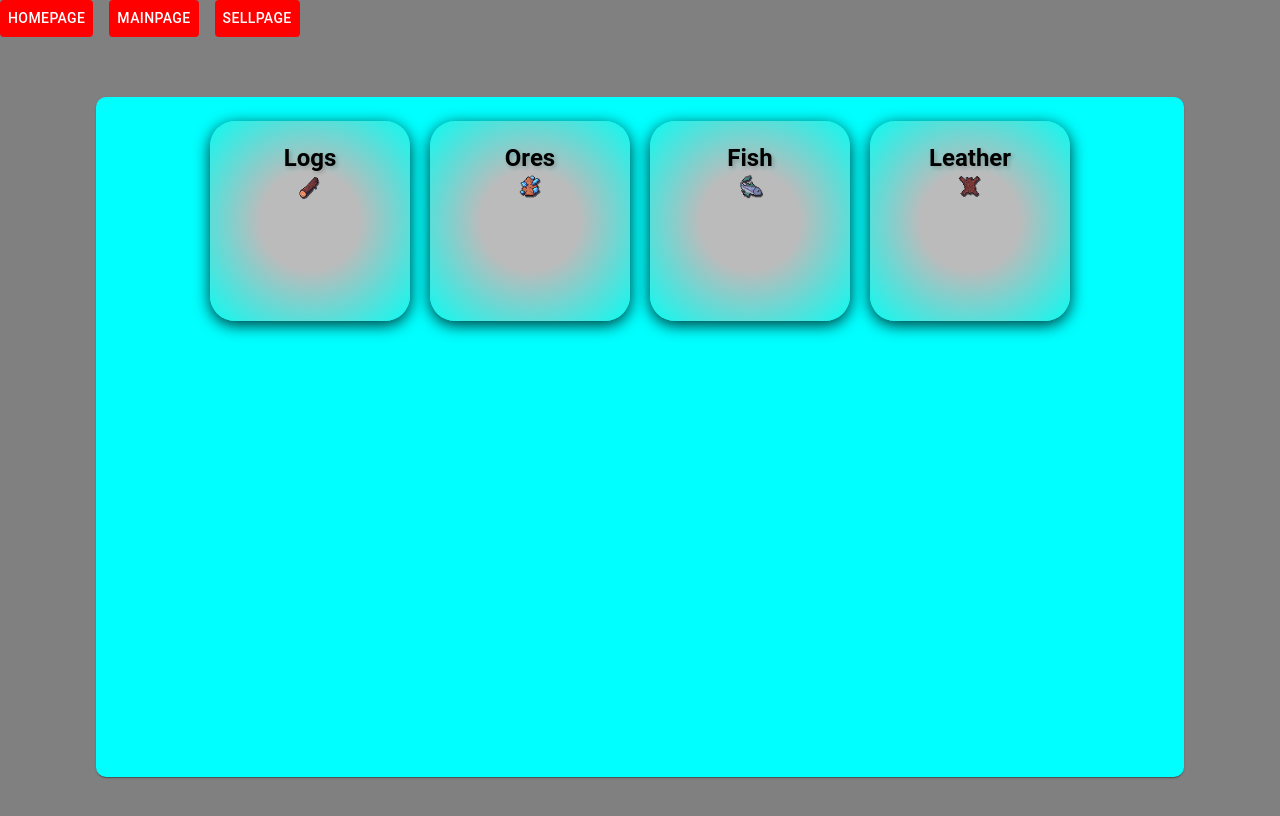
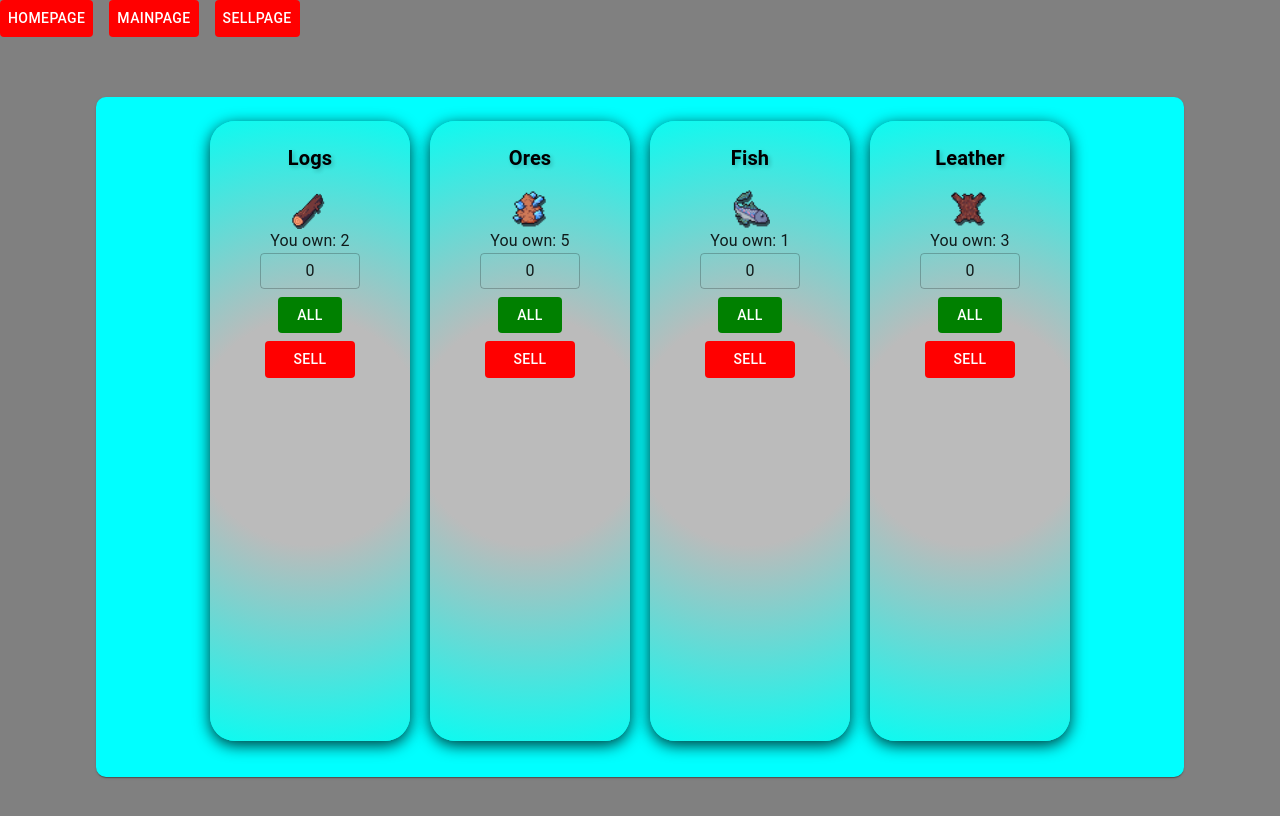
Before and after one commit to NCsaszar/incremental-mmo, a React app: page / in a window 1280 px wide. Shown: the top 816 px of the page. Built offline with nearby package versions, Linux system fonts and the light colour scheme; no server answers; the database is empty.

Commit message:
sell card created

```diff
--- a/src/Skills/SellCard.jsx
+++ b/src/Skills/SellCard.jsx
@@ -1,11 +1,9 @@
-import React from 'react';
-import Card from '@mui/material/Card';
-import Box from '@mui/material/Box';
-import { Typography } from '@mui/material';
-import ExperienceBar from './ExperienceBar';
+import React, { useState, useRef } from 'react';
+import { Typography, Box, Card, Stack, Button, TextField } from '@mui/material';
 import { log, ore, fish, leather } from '../resourcepics';
 
 const SkillCard = ({ resource }) => {
+  const [quantity, setQuantity] = useState(0);
   let resourceName;
   let skillImage;
   if (resource.name == 'log') {
@@ -35,7 +33,7 @@ const SkillCard = ({ resource }) => {
     flexDirection: 'column',
     alignItems: 'center',
     width: '200px',
-    height: '200px',
+    minHeight: '200px',
     padding: '5px',
     margin: '10px',
     borderRadius: '25px',
@@ -44,13 +42,58 @@ const SkillCard = ({ resource }) => {
     transform: 'translateY(-6px)', // Translation to make the card appear lifted
   };
 
+  const sellbtnstyle = {
+    bgcolor: 'red',
+    color: 'white',
+    '&:hover': {
+      transform: 'scale(1.05)',
+      boxShadow: '0 2px 4px rgba(0,0,0,0.25)',
+      bgcolor: 'red',
+    },
+  };
+
+  const allbtnstyle = {
+    bgcolor: 'green',
+    color: 'white',
+    '&:hover': {
+      transform: 'scale(1.05)',
+      boxShadow: '0 2px 4px rgba(0,0,0,0.25)',
+      bgcolor: 'green',
+    },
+  };
+
+  // Define a ref to access the input element
+  const inputRef = useRef();
+
+  const handleFocus = (event) => {
+    event.target.select();
+  };
+
+  const handleBlur = () => {
+    if (quantity > resource.qty) {
+      setQuantity(resource.qty);
+    }
+    if (!quantity) {
+      setQuantity(0);
+    }
+  };
+
+  const handleChange = (event) => {
+    setQuantity(event.target.value);
+  };
+
+  const handleAllBtn = () => {
+    setQuantity(resource.qty);
+  };
+
   return (
     <Card sx={cardStyle}>
       <Box sx={{ textAlign: 'center', marginTop: '16px' }}>
         <Typography
           component="div"
-          variant="h5"
+          variant="h6"
           sx={{
+            mb: '15px',
             textAlign: 'center',
             color: 'black', // Custom text color
             fontWeight: 'bold', // Custom font weight
@@ -71,11 +114,50 @@ const SkillCard = ({ resource }) => {
           src={skillImage}
           alt={resource.name}
           style={{
-            width: '25px',
-            height: '25px',
+            width: '40px',
+            height: '40px',
           }}
         />
       </Box>
+      <Typography>You own: {resource.qty}</Typography>
+      <Stack
+        direction="column"
+        spacing={1}
+        sx={{ justifyContent: 'center', alignItems: 'center' }}
+      >
+        <TextField
+          type="number"
+          inputProps={{
+            min: 0,
+            max: resource.qty,
+          }}
+          value={quantity}
+          inputRef={inputRef}
+          onFocus={handleFocus}
+          onBlur={handleBlur}
+          onChange={handleChange}
+          sx={{
+            width: '100px',
+            '& .MuiOutlinedInput-input': {
+              minHeight: '0px',
+              textAlign: 'center',
+              height: '1rem',
+              // Adjusts the actual input field
+              padding: '10px 14px', // Changes vertical padding to 10px and horizontal padding to 14px
+            },
+            margin: '5px',
+            '& .MuiOutlinedInput-root': {
+              '&.Mui-focused fieldset': {
+                borderColor: 'teal',
+              },
+            },
+          }}
+        />
+        <Button onClick={handleAllBtn} sx={allbtnstyle}>
+          All
+        </Button>
+        <Button sx={{ ...sellbtnstyle, width: '90%' }}>Sell</Button>
+      </Stack>
     </Card>
   );
 };
--- a/src/styles.css
+++ b/src/styles.css
@@ -55,5 +55,12 @@ html {
 body {
   background-color: grey;
 }
+input[type='number']::-webkit-inner-spin-button,
+input[type='number']::-webkit-outer-spin-button {
+  -webkit-appearance: none;
+  margin: 0;
+}
 
-/* Optionally, you can add additional styles specific to your game here */
+input[type='number'] {
+  -moz-appearance: textfield;
+}
```
